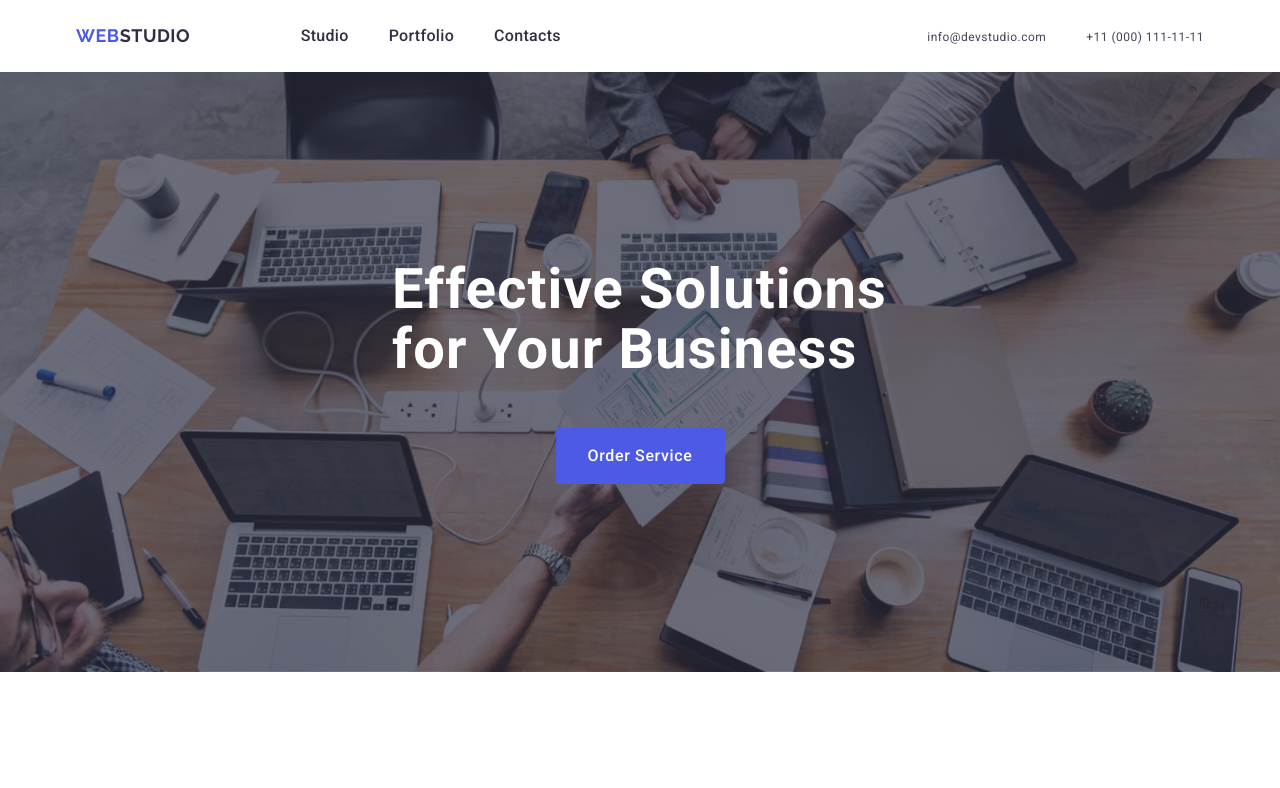
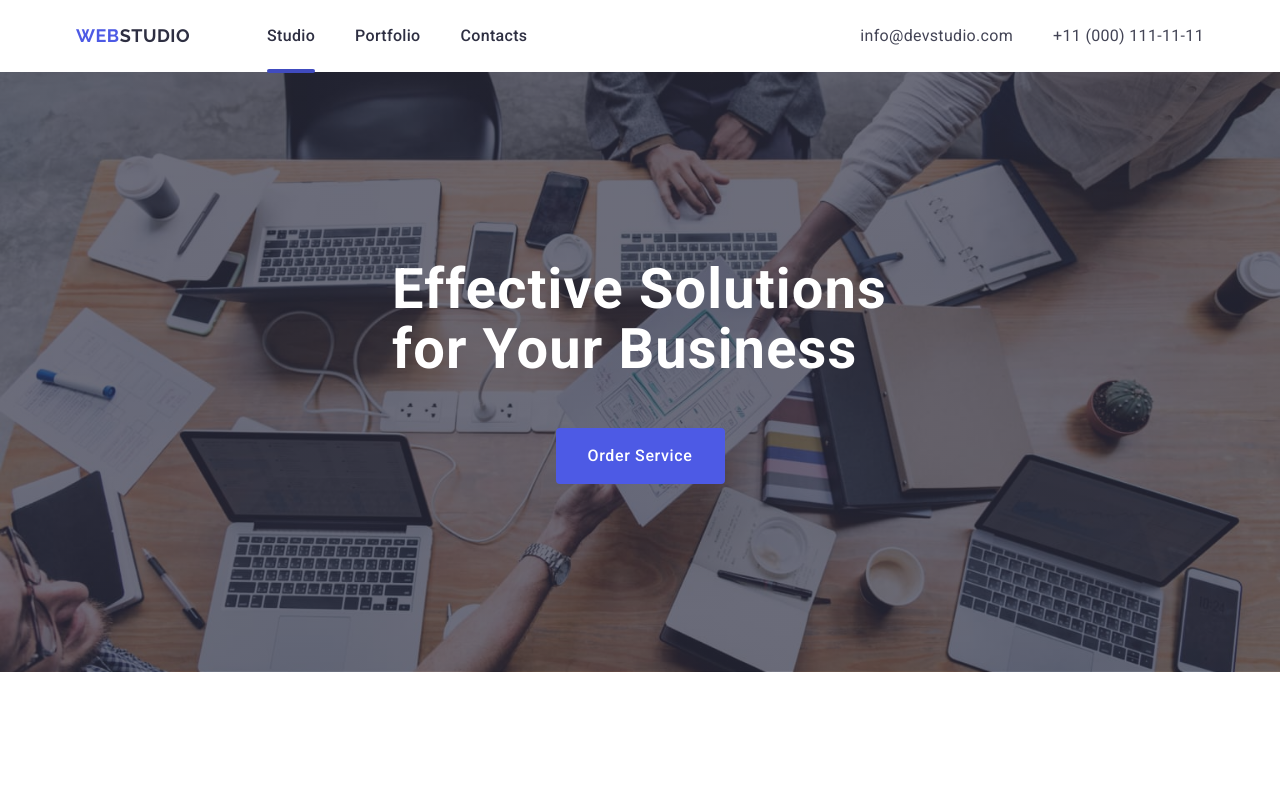
Before and after one commit to Yuriysps/goit-markup-hv-06, a plain HTML site: page index.html in a window 1280 px wide. Shown: the top 788 px of the page. Drawn offline with nearby package versions, Linux system fonts and the light colour scheme.

Commit message:
Add files via upload

```diff
--- a/css/styles.css
+++ b/css/styles.css
@@ -132,8 +132,28 @@ p {
 }
 
 .header-mob-burger {
-  bottom: none;
+  border: none;
   background: transparent;
+}
+
+.current {
+  position: relative;
+  transition: color 250ms cubic-bezier(0.4, 0, 0.2, 1);
+  color: #404bbf;
+}
+
+.current::after {
+  content: "";
+  display: block;
+  line-height: 2px;
+  position: absolute;
+
+  left: 0;
+  bottom: -1px;
+  background-color: #404bbf;
+  border-radius: 2px;
+  height: 4px;
+  width: 100%;
 }
 
 @media screen and (max-width: 767px) {
@@ -222,6 +242,12 @@ p {
     display: flex;
     column-gap: 40px;
   }
+
+  .header-adress-link {
+    font-size: 16px;
+    line-height: 1.5;
+    letter-spacing: 0.02em;
+  }
 }
 
 /* @media screen and (min-width: 768px) and (max-width: 1158px) {
@@ -254,8 +280,10 @@ p {
   (min-resolution: 2dppx),
   (min-resolution: 192dpi) {
   .hero-section {
-    background-image: linear-gradient
-        (rgba(46, 47, 66, 0.7), rgba(46, 47, 66, 0.7)),
+    background-image: linear-gradient(
+        rgba(46, 47, 66, 0.7),
+        rgba(46, 47, 66, 0.7)
+      ),
       url(../images/background_img/people-office-mob@2x.jpg);
   }
 }
@@ -833,7 +861,7 @@ p {
   .footer-logopicon-box {
     display: flex;
     flex-direction: row;
-    gap: 24px;
+    /* gap: 24px; */
   }
   .footer-box-logoplusp {
     margin-right: 120px;
@@ -1197,10 +1225,13 @@ p {
   /* pointer-events: auto; */
 }
 
-/* .mobile-container {
+.mobile-container {
+  width: 100%;
+  height: 100%;
   display: flex;
   flex-direction: column;
-} */
+  overflow: auto;
+}
 .mobbile-menu-close-btn {
   position: absolute;
   top: 24px;
@@ -1232,6 +1263,9 @@ p {
 }
 
 .mobile-menu-nav {
+  /* display: flex;
+  flex-direction: column;
+  flex-grow: 1; */
   margin-bottom: 30%;
 }
 .mobile-menu-nav-list {
@@ -1254,6 +1288,7 @@ p {
 
 .mobile-menu-address {
   margin-bottom: 48px;
+  margin-top: auto;
 }
 .mobile-menu-address-list {
   display: flex;
```
